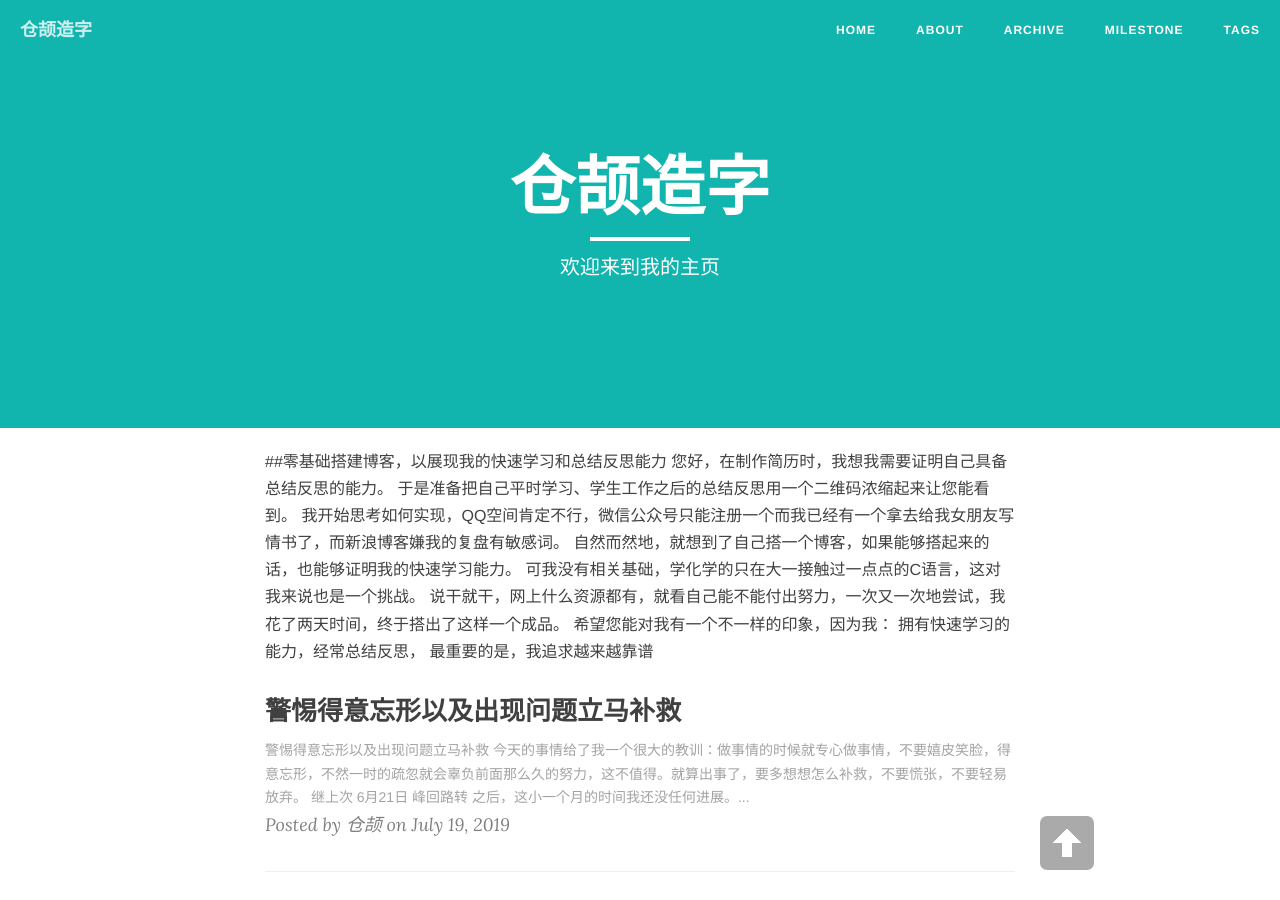
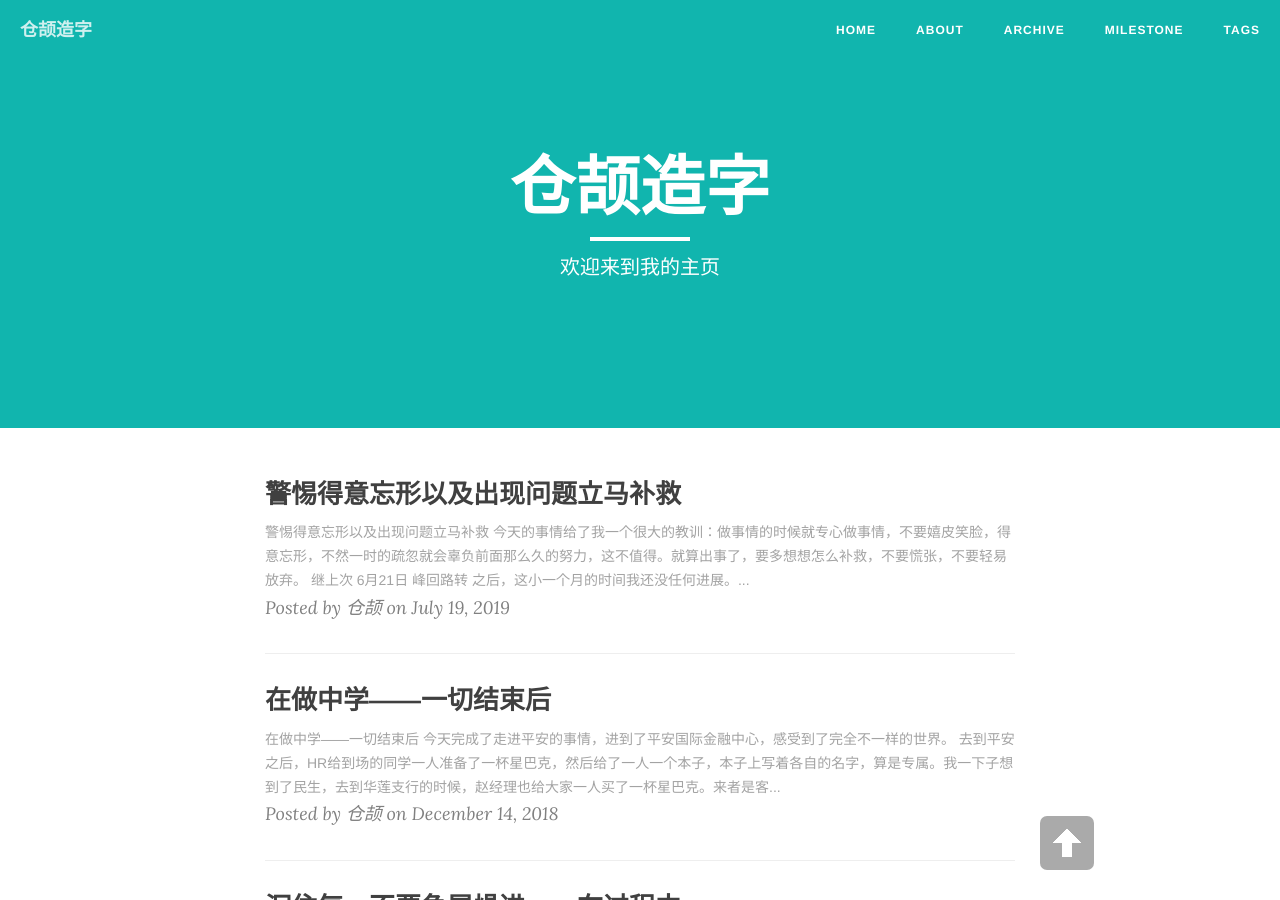
Before and after one commit to creatletter/Dalio, a Jekyll site: the page built from index.html, in a window 1280 px wide and 900 px high. Built offline with Jekyll 4.4.1, drawn with Linux system fonts in a browser that asks for light colours; nearby versions of some CDN libraries; the list of posts is cut into pages by our own code.

Commit message:
Update index.html

```diff
--- a/index.html
+++ b/index.html
@@ -2,25 +2,7 @@
 layout: page
 description: "欢迎来到我的主页"
 ---
-##零基础搭建博客，以展现我的快速学习和总结反思能力
 
-您好，在制作简历时，我想我需要证明自己具备总结反思的能力。
-
-于是准备把自己平时学习、学生工作之后的总结反思用一个二维码浓缩起来让您能看到。
-
-我开始思考如何实现，QQ空间肯定不行，微信公众号只能注册一个而我已经有一个拿去给我女朋友写情书了，而新浪博客嫌我的复盘有敏感词。
-
-自然而然地，就想到了自己搭一个博客，如果能够搭起来的话，也能够证明我的快速学习能力。
-
-可我没有相关基础，学化学的只在大一接触过一点点的C语言，这对我来说也是一个挑战。
-
-说干就干，网上什么资源都有，就看自己能不能付出努力，一次又一次地尝试，我花了两天时间，终于搭出了这样一个成品。
-
-希望您能对我有一个不一样的印象，因为我：
-
-拥有快速学习的能力，经常总结反思，
-
-最重要的是，我追求越来越靠谱
 
 
 
```
